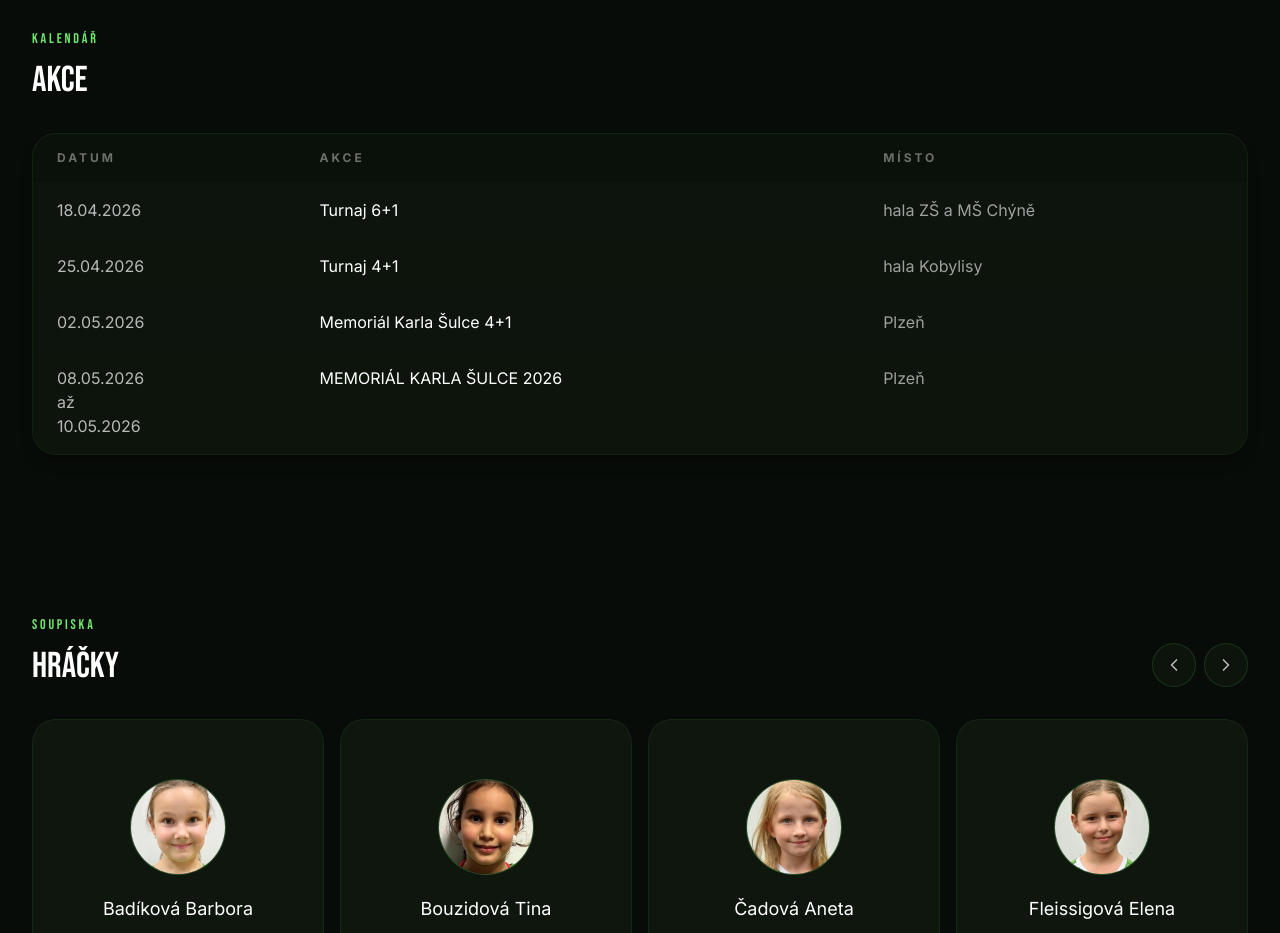
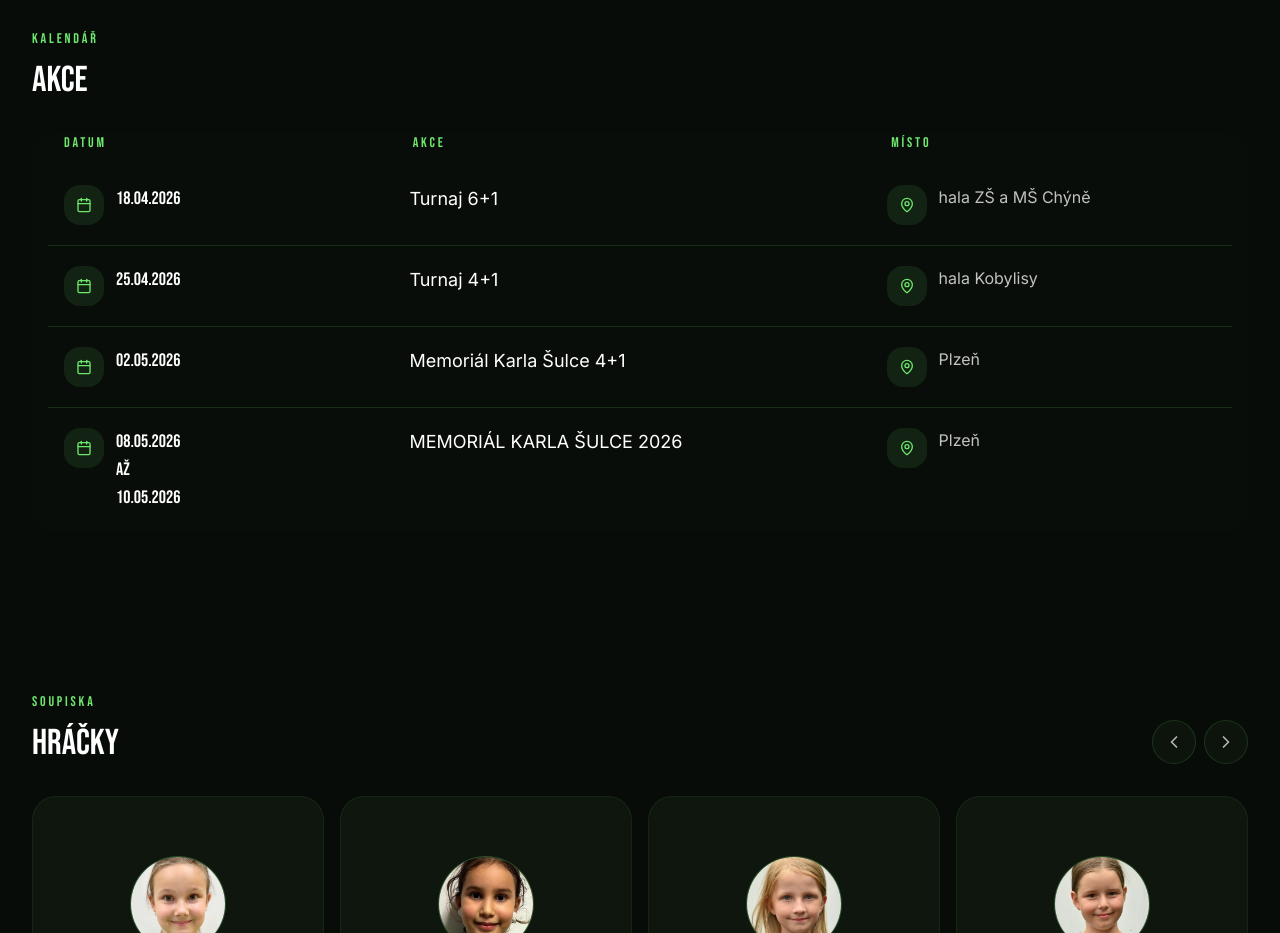
Before and after one commit to jakub245/hchaje-web, a React (Vite) app: page /druzstva/mini-zakyne in a window 1280 px wide. Shown: the part 1940-2873 px from the top of the page. Built offline with nearby package versions, Linux system fonts and the light colour scheme.

Commit message:
Update DruzstvoDetail.tsx

```diff
--- a/src/app/pages/DruzstvoDetail.tsx
+++ b/src/app/pages/DruzstvoDetail.tsx
@@ -3,6 +3,7 @@ import { useParams, Link, Navigate } from "react-router";
 import {
   ArrowLeft,
   Calendar,
+  MapPin,
   Users,
   User,
   ChevronLeft,
@@ -326,25 +327,43 @@ export default function DruzstvoDetail() {
           <h2 className="text-3xl lg:text-4xl text-white uppercase mb-8" style={{ fontFamily: bebas }}>Akce</h2>
 
           {displayedEvents.length ? (
-            <div className="overflow-x-auto rounded-3xl border border-[#6EE76D]/8 bg-[#0a110a] shadow-lg shadow-black/20">
-              <table className="min-w-full border-separate border-spacing-0">
-                <thead>
-                  <tr className="text-white/40 text-left text-xs uppercase tracking-[0.25em]">
-                    <th className="px-6 py-4">DATUM</th>
-                    <th className="px-6 py-4">AKCE</th>
-                    <th className="px-6 py-4">MÍSTO</th>
-                  </tr>
-                </thead>
-                <tbody>
-                  {displayedEvents.map((event, i) => (
-                    <tr key={i} className={`border-t border-white/10 ${i % 2 === 0 ? "bg-[#0e160e]/80" : "bg-[#0e160e]/60"}`}>
-                      <td className="px-6 py-4 text-white/70 whitespace-pre-line align-top" style={{ fontFamily: inter }}>{event.date}</td>
-                      <td className="px-6 py-4 text-white whitespace-pre-line align-top" style={{ fontFamily: inter }}>{event.title}</td>
-                      <td className="px-6 py-4 text-white/60 whitespace-pre-line align-top" style={{ fontFamily: inter }}>{event.location}</td>
-                    </tr>
-                  ))}
-                </tbody>
-              </table>
+            <div className="rounded-3xl bg-[#0a110a]/40 px-2 sm:px-4">
+              <div className="hidden md:grid grid-cols-[1fr_1.4fr_1fr] gap-6 px-4 pb-3 text-[#6EE76D] text-sm uppercase tracking-[0.2em]" style={{ fontFamily: bebas }}>
+                <div>Datum</div>
+                <div>Akce</div>
+                <div>Místo</div>
+              </div>
+
+              <div>
+                {displayedEvents.map((event, i) => (
+                  <div key={i} className={`grid gap-4 md:grid-cols-[1fr_1.4fr_1fr] px-4 py-5 ${i !== 0 ? "border-t border-[#6EE76D]/15" : ""}`}>
+                    <div className="flex items-start gap-3">
+                      <div className="w-10 h-10 rounded-2xl bg-[#6EE76D]/10 flex items-center justify-center flex-shrink-0">
+                        <Calendar className="w-4 h-4 text-[#6EE76D]" />
+                      </div>
+                      <div>
+                        <div className="text-[11px] uppercase tracking-[0.2em] text-[#6EE76D] md:hidden" style={{ fontFamily: bebas }}>Datum</div>
+                        <div className="text-white text-lg whitespace-pre-line" style={{ fontFamily: bebas }}>{event.date}</div>
+                      </div>
+                    </div>
+
+                    <div>
+                      <div className="text-[11px] uppercase tracking-[0.2em] text-[#6EE76D] md:hidden mb-1" style={{ fontFamily: bebas }}>Akce</div>
+                      <div className="text-white text-base sm:text-lg whitespace-pre-line" style={{ fontFamily: inter }}>{event.title}</div>
+                    </div>
+
+                    <div className="flex items-start gap-3">
+                      <div className="w-10 h-10 rounded-2xl bg-[#6EE76D]/10 flex items-center justify-center flex-shrink-0">
+                        <MapPin className="w-4 h-4 text-[#6EE76D]" />
+                      </div>
+                      <div>
+                        <div className="text-[11px] uppercase tracking-[0.2em] text-[#6EE76D] md:hidden" style={{ fontFamily: bebas }}>Místo</div>
+                        <div className="text-white/75 whitespace-pre-line" style={{ fontFamily: inter }}>{event.location}</div>
+                      </div>
+                    </div>
+                  </div>
+                ))}
+              </div>
             </div>
           ) : (
             <div className="rounded-3xl border border-[#6EE76D]/8 bg-[#0e160e] p-8 text-white/70" style={{ fontFamily: inter }}>
```
